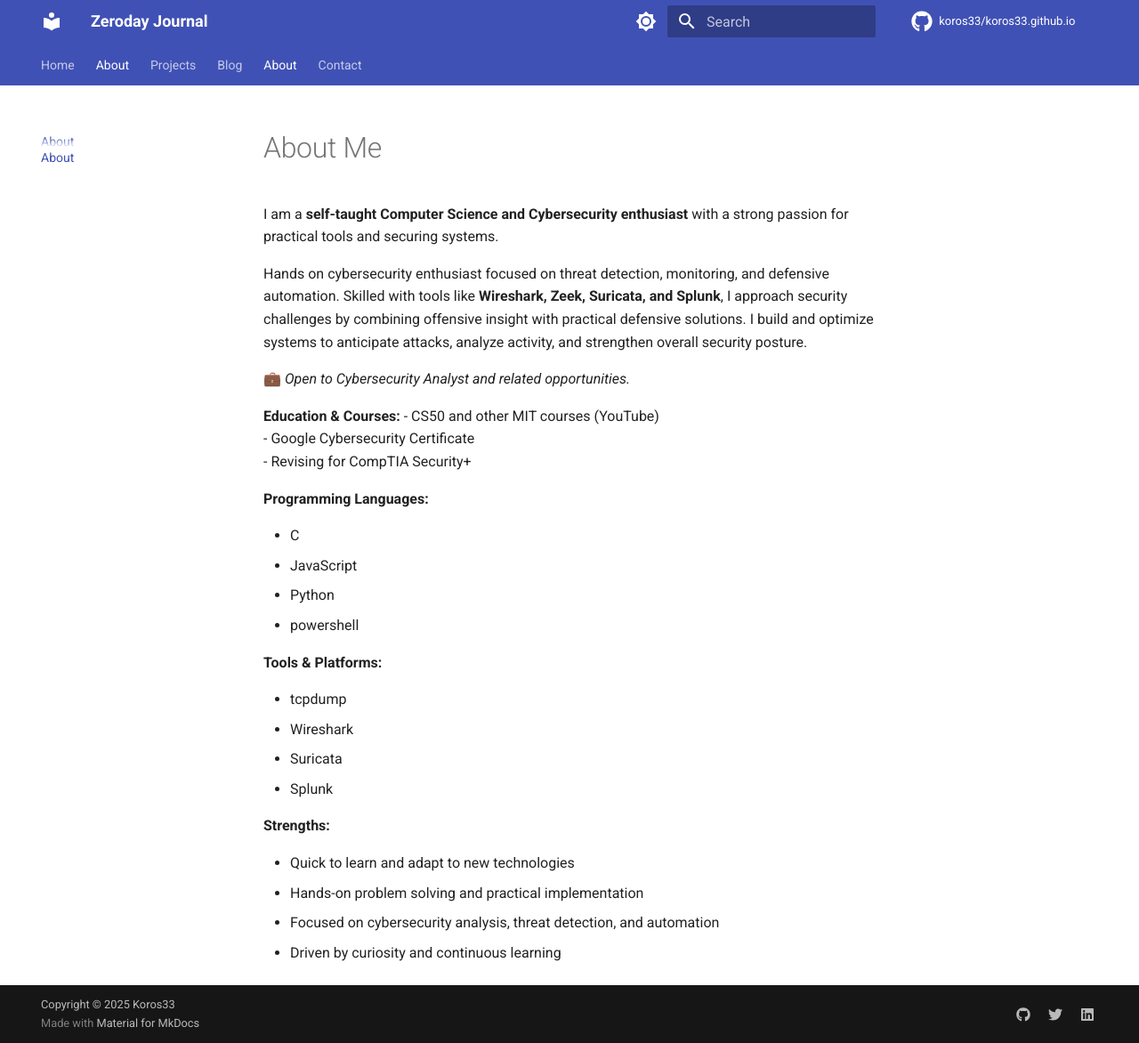
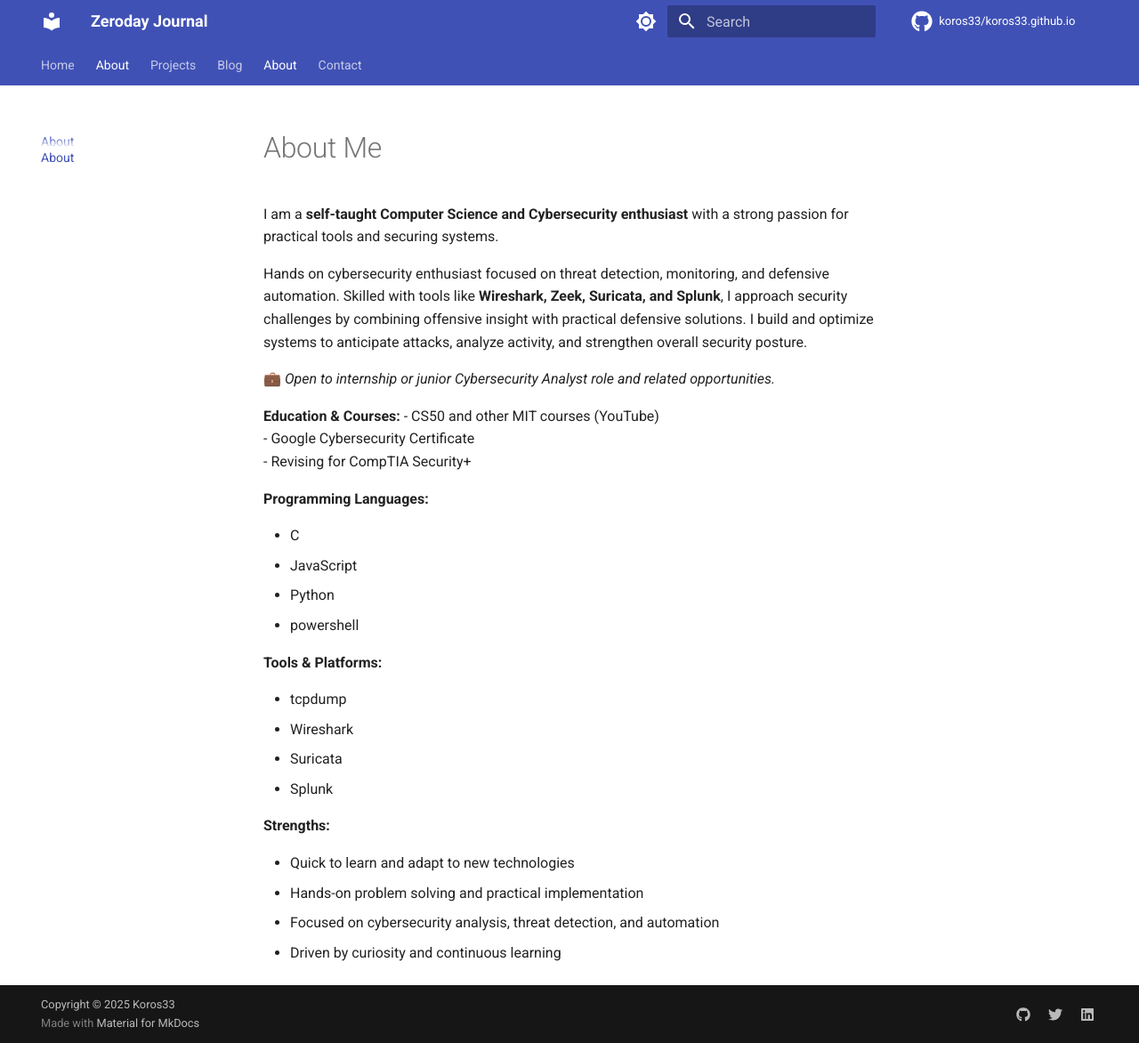
Before and after one commit to koros33/koros33.github.io, an MkDocs documentation site: the page built from docs/about.md, in a window 1280 px wide and 1172 px high. Shown: the whole window at 89% size. Built offline with MkDocs 1.6.1 and Material for MkDocs 9.7.7, drawn with Linux system fonts in a browser that asks for light colours; comment, search, counter and statistics services are not loaded; the version menu is left out.

Commit message:
Update about.md

```diff
--- a/docs/about.md
+++ b/docs/about.md
@@ -5,7 +5,7 @@ I am a **self-taught Computer Science and Cybersecurity enthusiast** with a stro
 
 Hands on cybersecurity enthusiast focused on threat detection, monitoring, and defensive automation. Skilled with tools like **Wireshark, Zeek, Suricata, and Splunk**, I approach security challenges by combining offensive insight with practical defensive solutions. I build and optimize systems to anticipate attacks, analyze activity, and strengthen overall security posture.
 
-💼 *Open to Cybersecurity Analyst and related opportunities.*
+💼 *Open to internship or junior Cybersecurity Analyst role and related opportunities.*
 
 **Education & Courses:**
 - CS50 and other MIT courses (YouTube)
```
